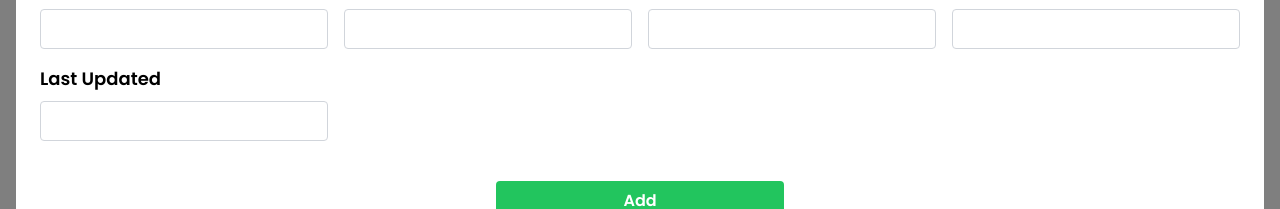
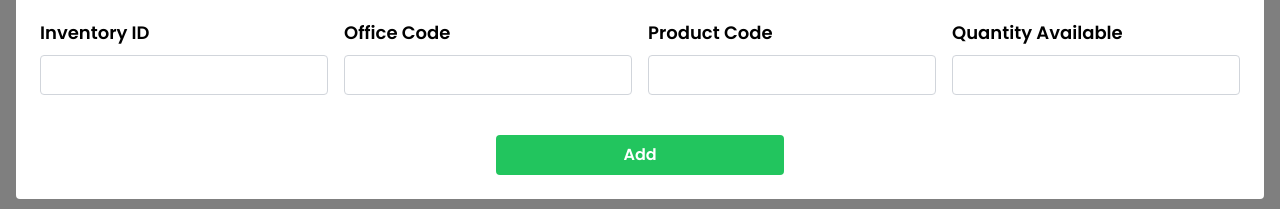
Before and after one commit to jklabay/IPT-Final, a React (Vite) app in the folder Frontend/: page /inventory in a window 1280 px wide. Both pictures are taken after a click on the button "+ Add". Shown: the part 331-540 px from the top of the page. Built offline with nearby package versions, Linux system fonts and the light colour scheme; no server answers.

Commit message:
Minor changes inventory module

```diff
--- a/Frontend/src/components/AddInventoryModal.tsx
+++ b/Frontend/src/components/AddInventoryModal.tsx
@@ -16,8 +16,6 @@ const AddInventoryModal = ({ setShowModal, setReload }: any) => {
       officeCode: officeCode.current.value,
       productCode: productCode.current.value,
       quantityAvailable: quantityAvailable.current.value,
-      lastUpdated: lastUpdated.current.value == "" ? null : lastUpdated.current.value,
-
     };
 
     const response = await Axios.post("/customers/create", data);
@@ -70,19 +68,6 @@ const AddInventoryModal = ({ setShowModal, setReload }: any) => {
                 />
               </div>
             </div>
-            <div className="flex items-center gap-4">
-                <div className="flex items-center gap-4">
-                    <div className="mb-4">
-                    <label htmlFor="lastUpdated" className="font-semibold text-lg">Last Updated</label>
-                    <input
-                        ref={lastUpdated}
-                        id="lastUpdated"
-                        type="text"
-                        className="block mt-2 bg-white border border-gray-300 h-10 w-72 outline-none p-4 rounded"
-                    />
-                    </div>
-                </div>
-            </div>
             <div className="text-center">
               <button
                 type="submit"
```
